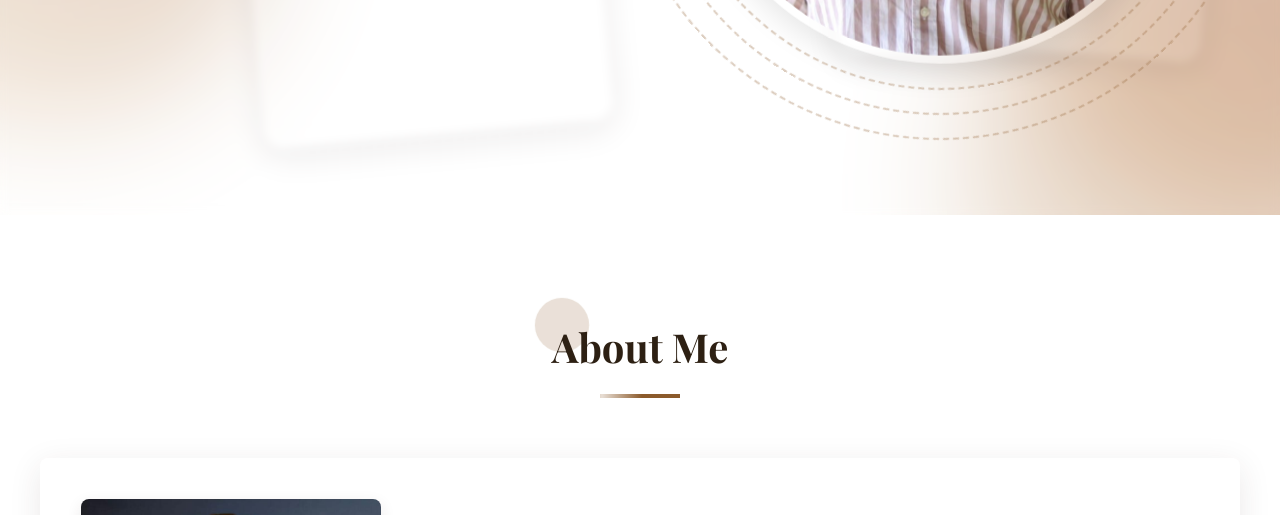
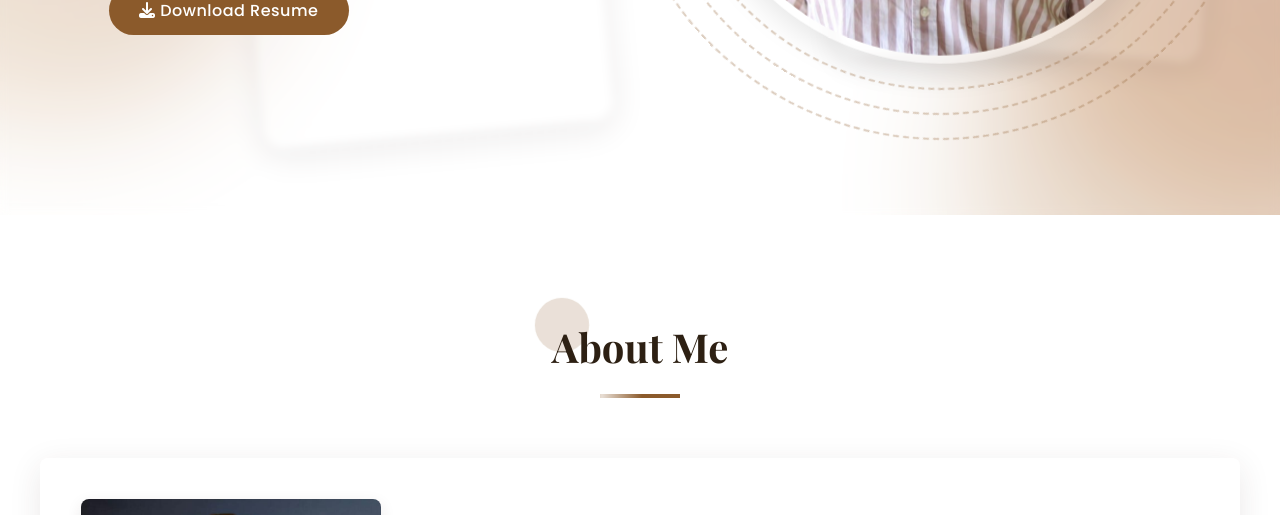
Before and after one commit to Devang-Deokule/Portfolio, a plain HTML site: page index.html in a window 1280 px wide. Shown: the part 585-1100 px from the top of the page. Drawn offline with nearby package versions, Linux system fonts and the light colour scheme.

Commit message:
Added resume

```diff
--- a/index.html
+++ b/index.html
@@ -81,6 +81,9 @@
                     <i class="fas fa-envelope"></i>
                 </a>
             </div>
+            <a href="Devang_Deokule_Resume.pdf" download class="btn primary-btn">
+                    <i class="fas fa-download"></i> Download Resume
+                </a>
         </div>
         <div class="hero-image">
             <div class="profile-photo">
```
Also changed, not shown: download.png (added), 1 other file.
